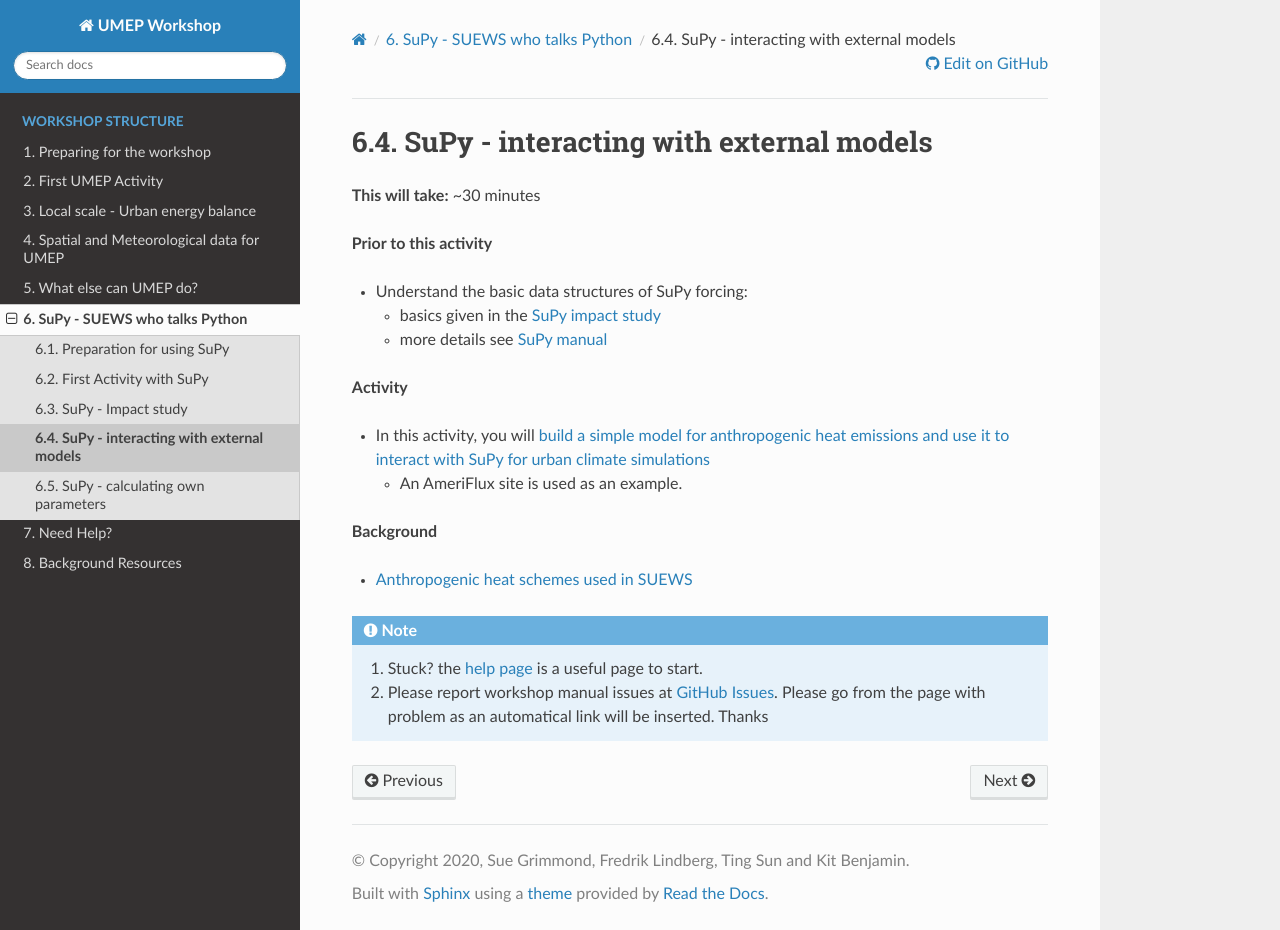
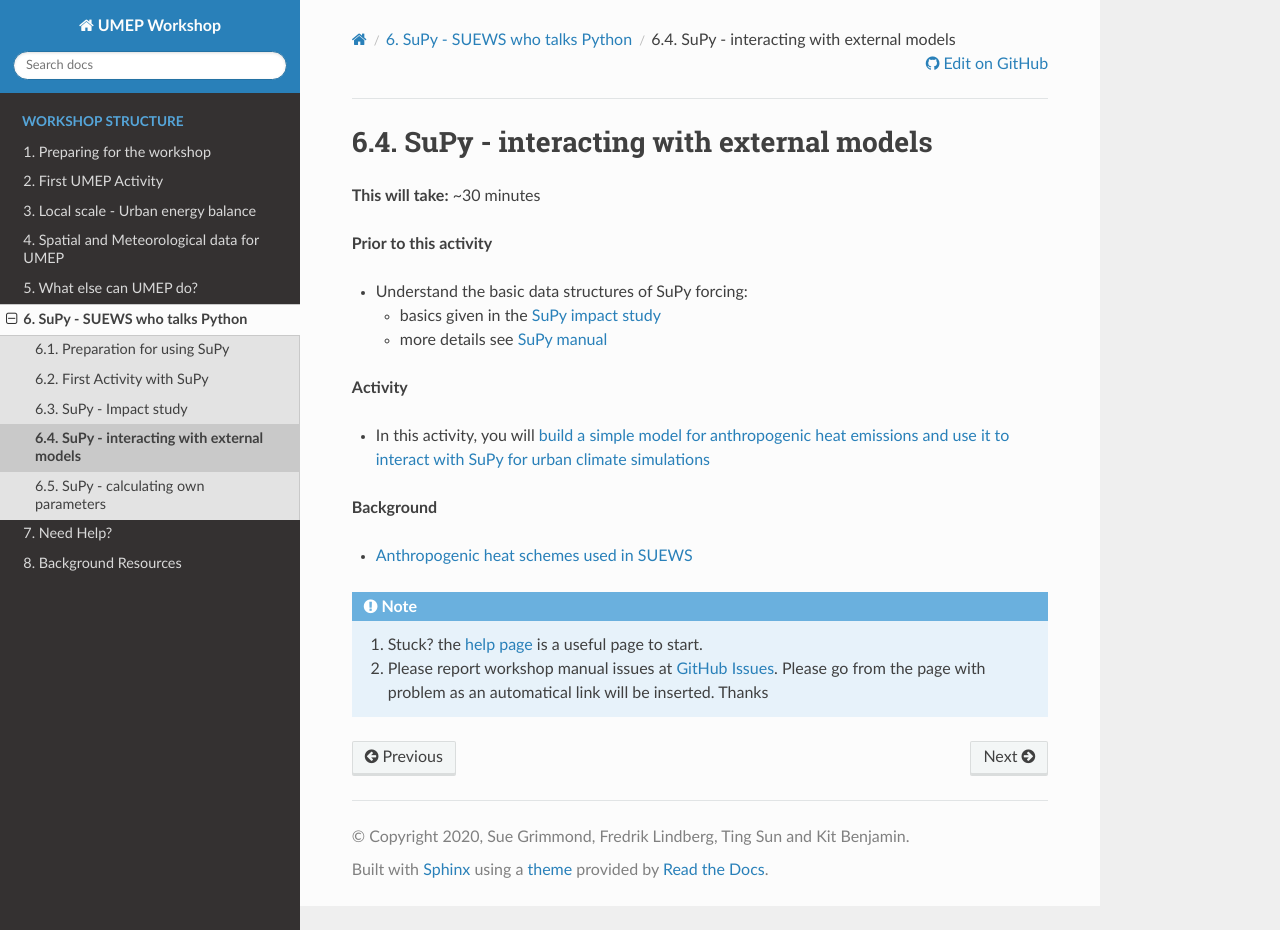
Before and after one commit to Urban-Meteorology-Reading/UMEP-Workshop, a Sphinx documentation site: the page built from source/SUPY/SuPy4.rst, in a window 1280 px wide and 930 px high. Built offline with Sphinx 7.4.7 and the Read the Docs theme 2.0.0, drawn with Linux system fonts in a browser that asks for light colours; pages that are not in the unit, such as notebooks, are missing from menus.

Commit message:
Update SuPy4.rst

```diff
--- a/source/SUPY/SuPy4.rst
+++ b/source/SUPY/SuPy4.rst
@@ -17,9 +17,6 @@
 
 -  In this activity, you will `build a simple model for anthropogenic heat emissions and use it to interact with SuPy for urban climate simulations <https://supy.readthedocs.io/en/latest/tutorial/external-interaction.html>`_
 
-   - An AmeriFlux site is used as an example.
-
-
 **Background**
 
 
```
